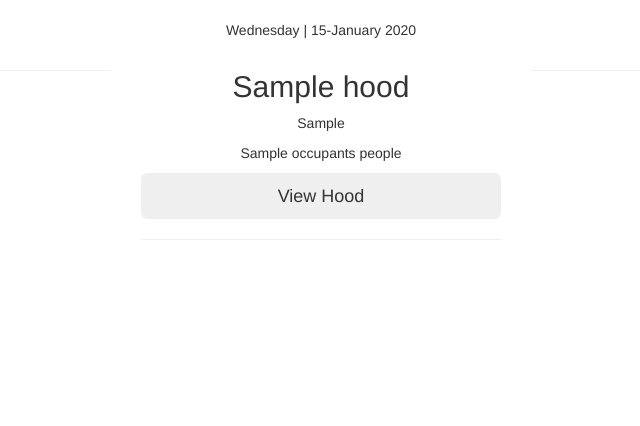
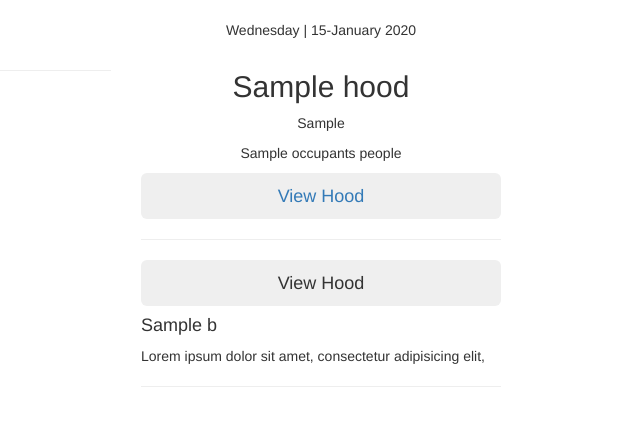
Before and after one commit to Imma7/Hood_Watch, a Django app: template hood/templates/index.html in a window 1280 px wide. Shown: the part 52-478 px from the top of the page, without its empty margins (319-959 px from the left). Run offline with Django 3.2, Linux system fonts and the light colour scheme; the template is opened without the code that fills it: most values are stand-ins (such as "Sample title", 1, 10 or a date in 2020); some libraries are stand-ins or nearby versions.

Commit message:
Created view hood button

```diff
--- a/hood/templates/index.html
+++ b/hood/templates/index.html
@@ -20,11 +20,20 @@
                 <h2 class="text-center"> {{ hood.neighbourhood_name }} </h2>
                 <p class="text-center"> {{ hood.neighbourhood_location }} </p>
                 <p class="text-center"> {{ hood.occupants }} people </p>
-                <button type="button" class="btn btn-secondary btn-lg btn-block" <a class="btn btn-primary" href="#" role="button"></a>View Hood</button>
+                <a href="{% url 'business' hood_id=hood.id %}"><button type="button" class="btn btn-secondary btn-lg btn-block" >View Hood</button></a>
+                <hr>
+                <button type="button" class="btn btn-secondary btn-lg btn-block" data-toggle="collapse" data-target="#demo">View Hood</button>
+                <div id="demo" class="collapse in">
+
+                    <h4> {{ b.business_name }} </h4>
+
+
+                    Lorem ipsum dolor sit amet, consectetur adipisicing elit,
+
+                </div>
                 <hr>
             </div>
-            <div class="col-md-4"><hr></div>
-
+            <div class="col-md-4"></div>
 
         </div>
     </div>
```
